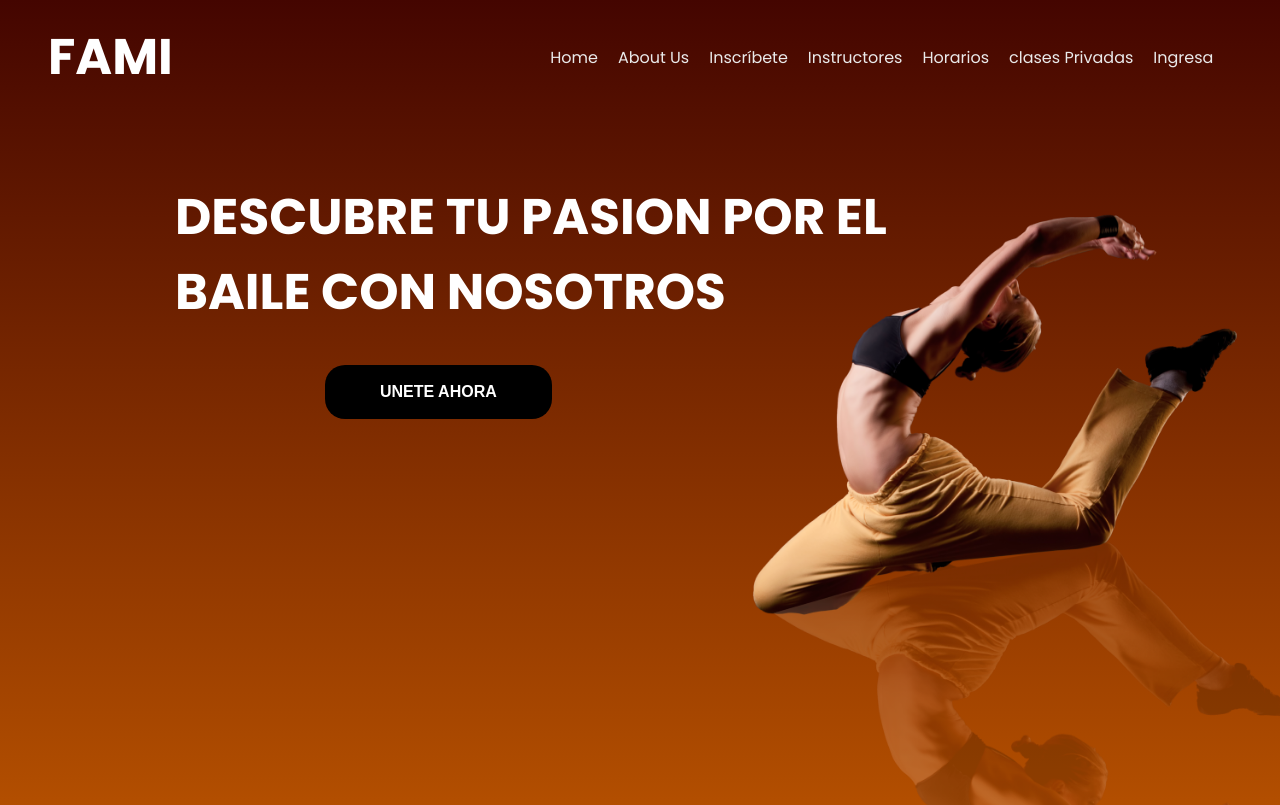
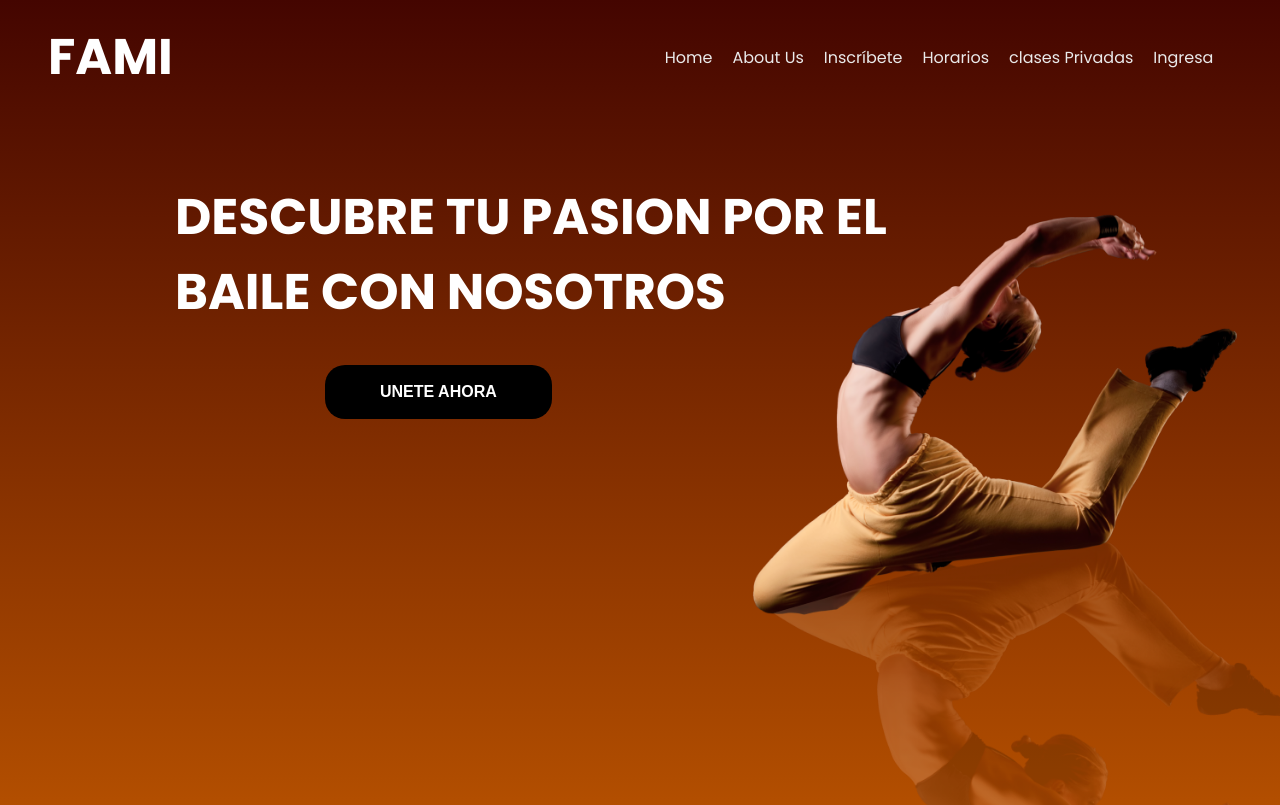
Before and after one commit to Rubick05/Academia-FAMI, a React (Vite) app: page / in a window 1280 px wide. Shown: the top 805 px of the page. Built offline with nearby package versions, Linux system fonts and the light colour scheme.

Commit message:
eliminar pestaña instructores

```diff
--- a/src/components/Header.tsx
+++ b/src/components/Header.tsx
@@ -30,7 +30,6 @@ const Header: React.FC = () => {
         <Link to="/" className="header-button">Home</Link>
         <Link to="/about-us" className="header-button">About Us</Link>
         <Link to="/inscribete" className="header-button">Inscríbete</Link>
-        <Link to="/instructores" className="header-button">Instructores</Link>
         <Link to="/horarios" className="header-button">Horarios</Link>
         <Link to="/clasesprivadas" className="header-button">clases Privadas</Link>
         <Link to="/loginregister" className="header-button">Ingresa</Link>
```
